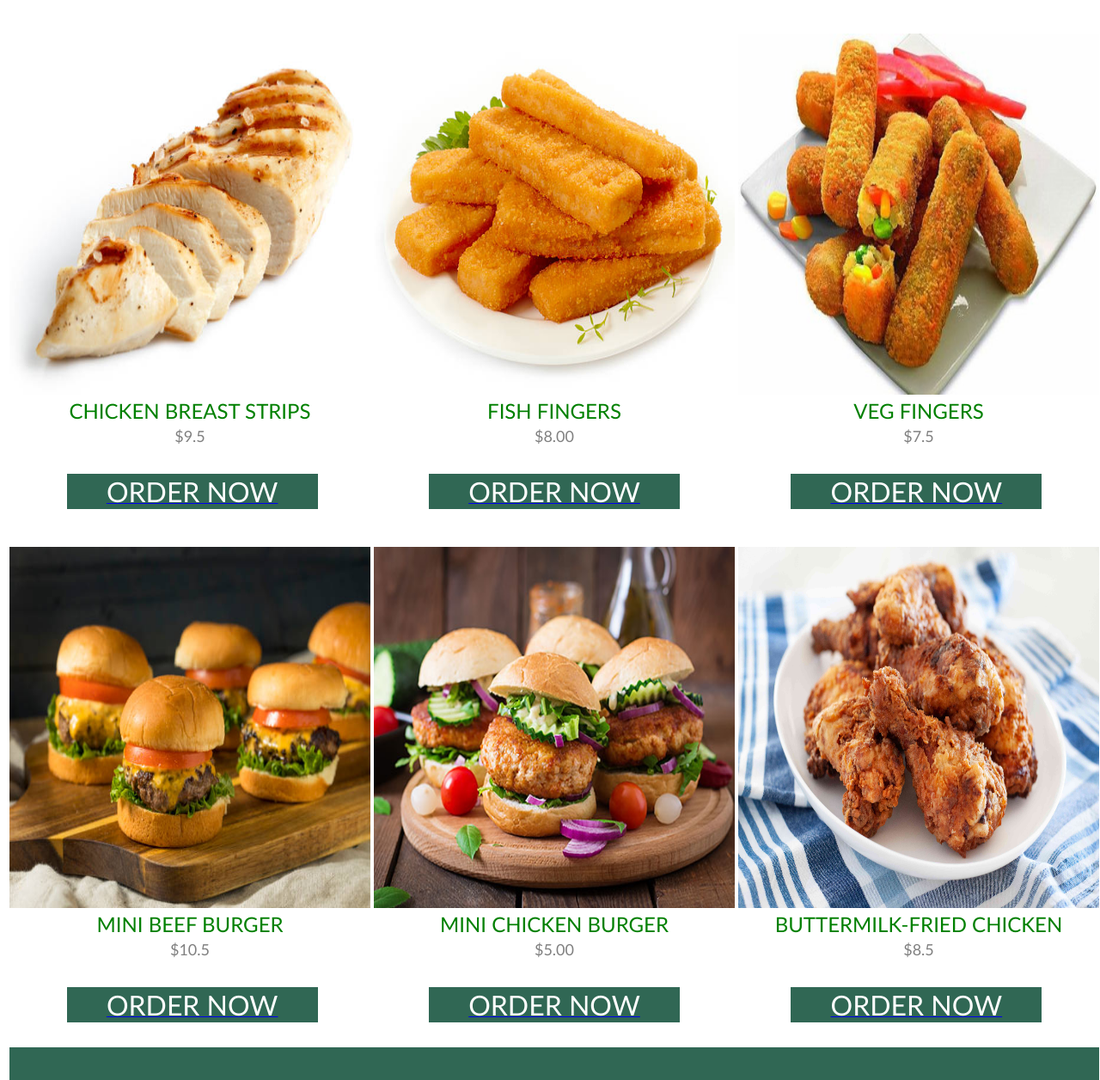
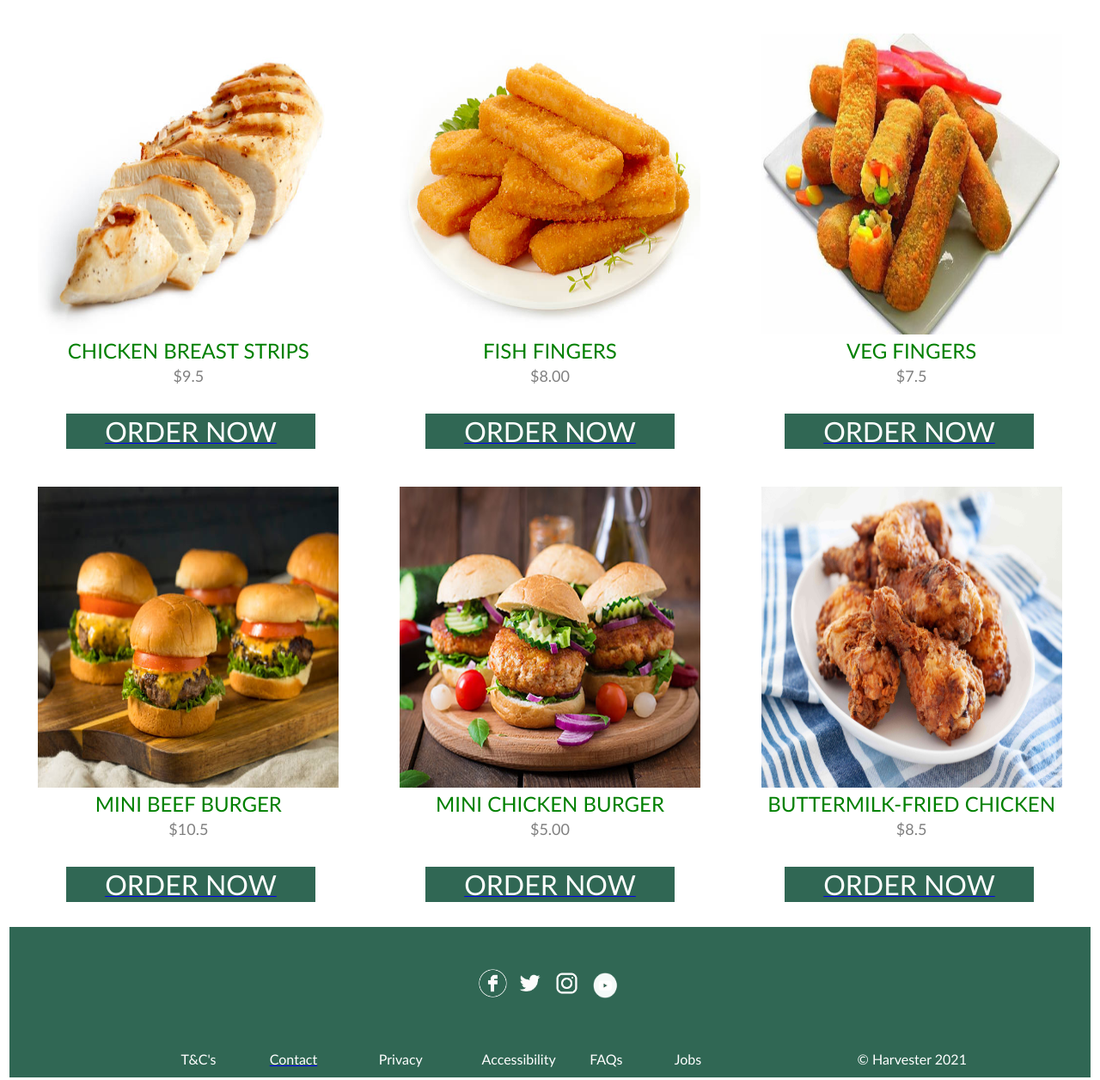
Before and after one commit to mubashir986/HARVESTER_WEBSITE, a plain HTML site: page kids1.html in a window 1280 px wide. Shown: the part 864-2120 px from the top of the page at 86% size. Drawn offline with Linux system fonts and the light colour scheme.

Commit message:
Update kids1.html

```diff
--- a/kids1.html
+++ b/kids1.html
@@ -39,11 +39,11 @@ We are proud to be supporting Peas Please and their initiative to get children e
 </table>
 <table width="100%">
 <tr>
-<td align="center" width="33.33%"><br><br><img src= "images\f43.jpg" width="420" height="420">
+<td align="center" width="33.33%"><br><br><img src= "images\f43.jpg" width="350" height="350">
 </td>
-<td align="center" width="33.33%"><br><br><img src= "images\f44.jpg" width="420" height="420">
+<td align="center" width="33.33%"><br><br><img src= "images\f44.jpg" width="350" height="350">
 </td>
-<td align="center" width="33.33%"><br><br><img src= "images\f45.jpg" width="420" height="420">
+<td align="center" width="33.33%"><br><br><img src= "images\f45.jpg" width="350" height="350">
 </tr>
 <tr>
 <td align="center"><font size="5" face="Calibri" color="GREEN">CHICKEN BREAST STRIPS</font></td>
@@ -79,11 +79,11 @@ We are proud to be supporting Peas Please and their initiative to get children e
 
 <table width="100%">
 <tr>
-<td align="center" width="33.33%"><br><br><img src= "images\f46.jpg" width="420" height="420">
+<td align="center" width="33.33%"><br><br><img src= "images\f46.jpg" width="350" height="350">
 </td>
-<td align="center" width="33.33%"><br><br><img src= "images\f47.jpg" width="420" height="420">
+<td align="center" width="33.33%"><br><br><img src= "images\f47.jpg" width="350" height="350">
 </td>
-<td align="center" width="33.33%"><br><br><img src= "images\f48.jpg" width="420" height="420">
+<td align="center" width="33.33%"><br><br><img src= "images\f48.jpg" width="350" height="350">
 </tr>
 <tr>
 <td align="center"><font size="5" face="Calibri" color="GREEN">MINI BEEF BURGER</font></td>
```
